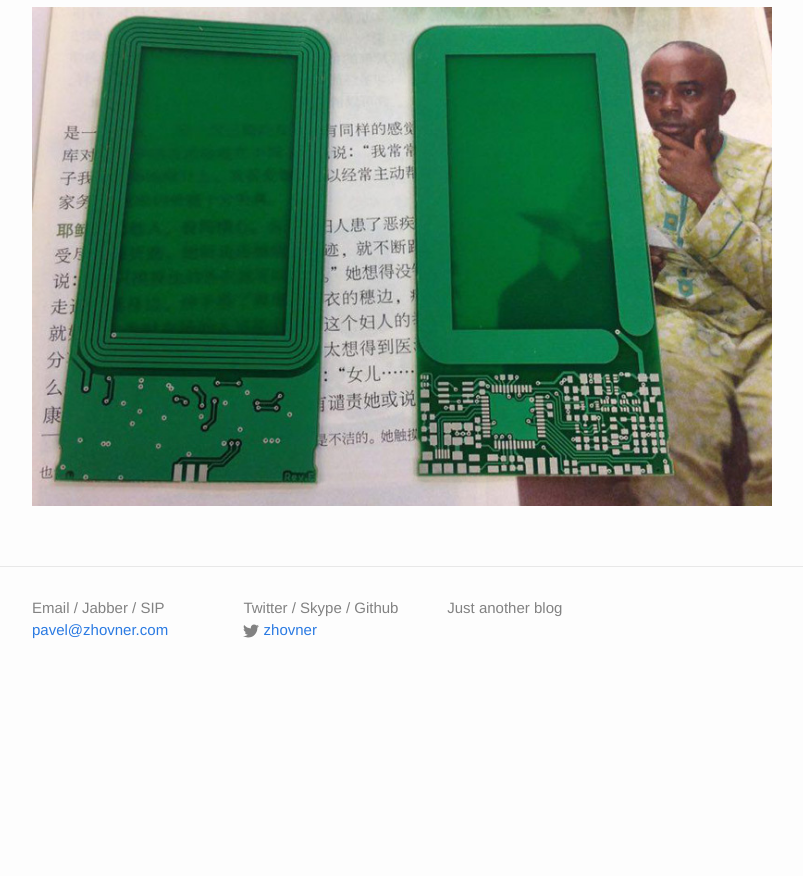
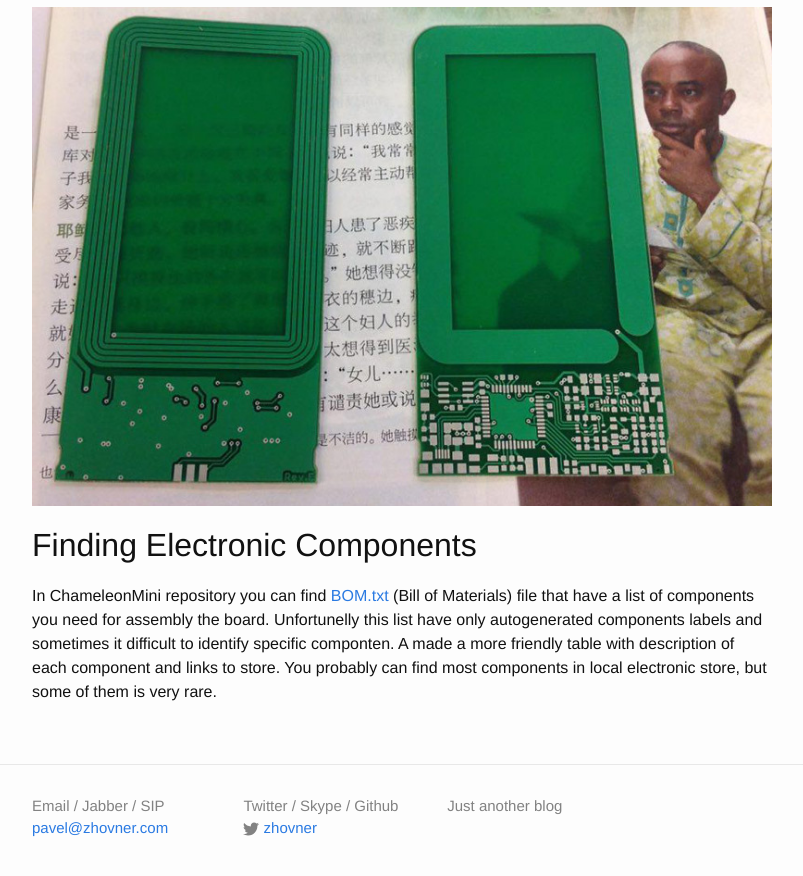
Before and after one commit to zhovner/zhovner.github.com, a Jekyll site: the page built from _posts/2016-04-2-ChameleonMini-assembly-from-scratch.markdown, in a window 1280 px wide and 900 px high, scrolled down 1783 px. Shown: the top 876 px of the window, without its empty margins (238-1041 px from the left). Built offline with Jekyll 4.4.1, drawn with Linux system fonts in a browser that asks for light colours; comment, search, counter and statistics services are not loaded; before the commit the page ends 2485 px from its top, so only the background shows below that.

Commit message:
chameleon

```diff
--- a/_posts/2016-04-2-ChameleonMini-assembly-from-scratch.markdown
+++ b/_posts/2016-04-2-ChameleonMini-assembly-from-scratch.markdown
@@ -23,6 +23,7 @@ Files .brd and .sch can be opened by free version of [EAGLE](http://www.cadsoft.
 
 <center><img alt="ChameleonMini Schematic EAGLE" src="/img/ChameleonMini_schematic_eagle.png" /></center>
 
+
 Using this files you can print the circuit board. There is many companies offers printing circuit boards, like
 [Dirty PCBs](http://dirtypcbs.com/), [Seeed Studio](https://www.seeedstudio.com/service/index.php?r=pcb) and many other. You can find local company in your country but in most cases Chinese friends can make it cheaper.
 Good price is 15-30$ for 10 pieces. You will need board schematic in Gerber format for PCB assembly [ChameleonMini_gerber.zip](/files/ChameleonMini_gerber.zip)
@@ -30,3 +31,9 @@ Good price is 15-30$ for 10 pieces. You will need board schematic in Gerber form
 I made my in university laboratory on 1mm textolit and without silk mask.
 
 ![ChameleonMini PCB](/img/ChameleonMini_PCB.jpg)
+
+## Finding Electronic Components
+
+In ChameleonMini repository you can find [BOM.txt](https://github.com/emsec/ChameleonMini/blob/master/Doc/BOM.txt) (Bill of Materials) file that have a list of components you need for assembly the board.
+Unfortunelly this list have only autogenerated components labels and sometimes it difficult to identify specific componten. A made a more friendly table with description of each component and links to store.
+You probably can find most components in local electronic store, but some of them is very rare.
```
